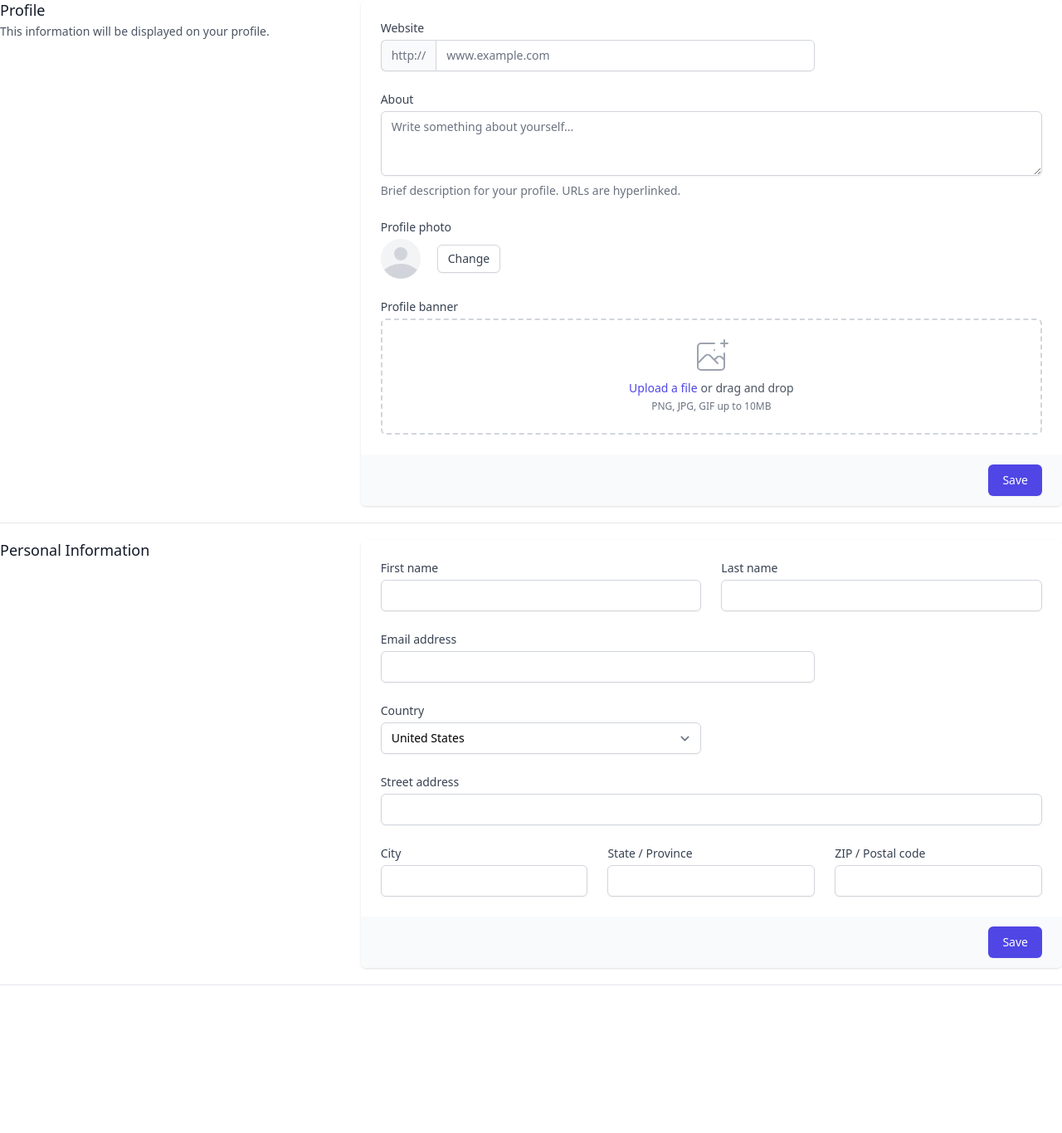
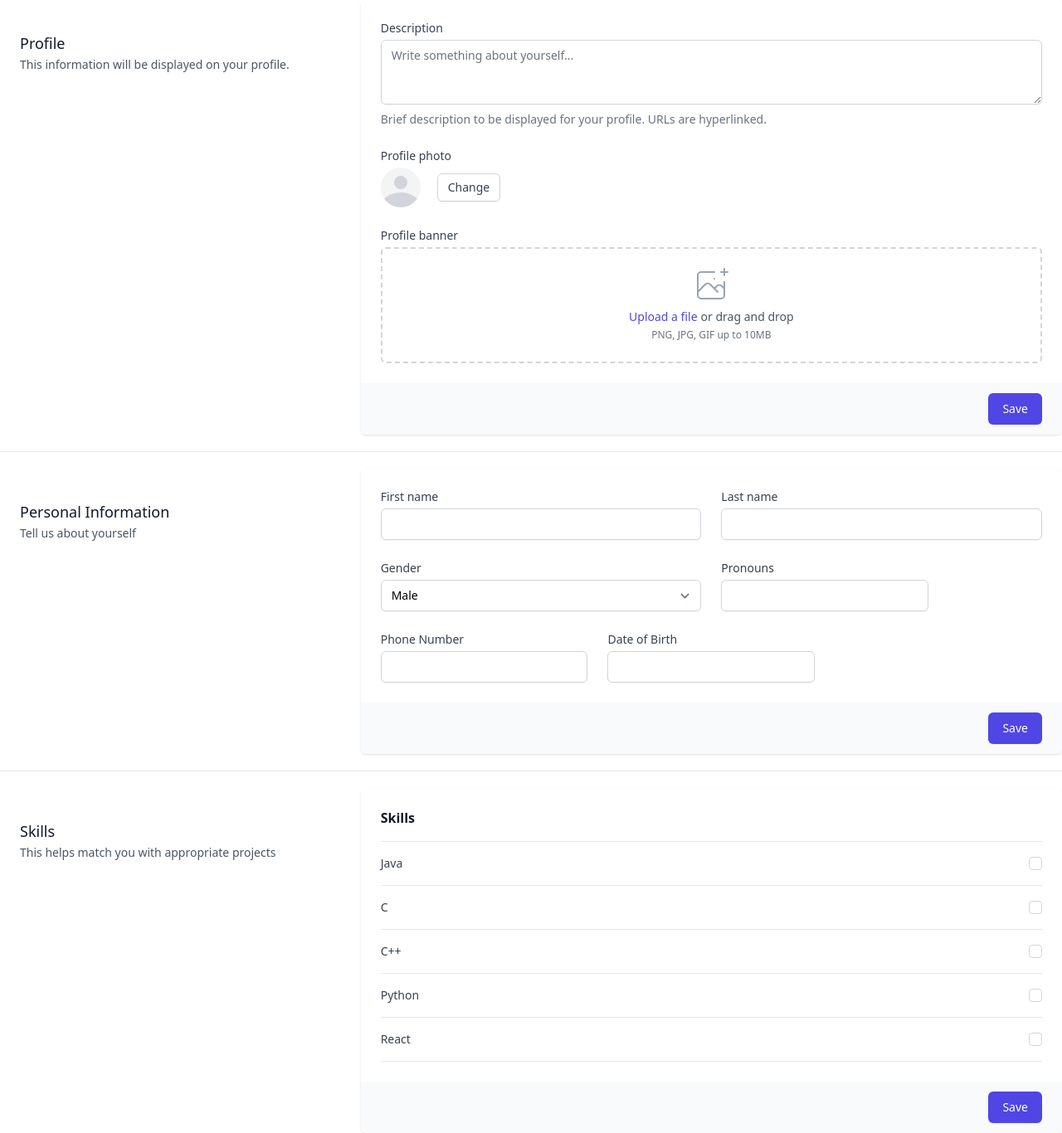
Before and after one commit to BobbyHealy/DevMatch, a Next.js app in the folder Frontend/: page /account/followup in a window 1280 px wide. Shown: the whole page at 83% size. Before the commit the page ends 1208 px from the top, so only its background shows below. Built offline with nearby package versions, Linux system fonts and the light colour scheme; no server answers.

Commit message:
Finished up followup_UI including SkillList

```diff
--- /dev/null
+++ b/Frontend/components/SkillList.js
@@ -0,0 +1,34 @@
+const skills = [
+  { id: 1, name: 'Java' },
+  { id: 2, name: 'C' },
+  { id: 3, name: 'C++' },
+  { id: 4, name: 'Python' },
+  { id: 5, name: 'React' },
+]
+
+  export default function SkillList() {
+    return (
+      <fieldset>
+        <legend className="text-base font-semibold leading-6 text-gray-900">Skills</legend>
+        <div className="mt-4 divide-y divide-gray-200 border-t border-b border-gray-200">
+          {skills.map((skill, skillIdx) => (
+            <div key={skillIdx} className="relative flex items-start py-4">
+              <div className="min-w-0 flex-1 text-sm">
+                <label htmlFor={`skill-${skill.id}`} className="select-none font-medium text-gray-700">
+                  {skill.name}
+                </label>
+              </div>
+              <div className="ml-3 flex h-5 items-center">
+                <input
+                  id={`skill-${skill.id}`}
+                  name={`skill-${skill.id}`}
+                  type="checkbox"
+                  className="h-4 w-4 rounded border-gray-300 text-indigo-600 focus:ring-indigo-500"
+                />
+              </div>
+            </div>
+          ))}
+        </div>
+      </fieldset>
+    )
+  }
--- a/Frontend/pages/account/followup.js
+++ b/Frontend/pages/account/followup.js
@@ -1,3 +1,4 @@
+import SkillList from "@/components/SkillList";
 import Head from "next/head";
 
 export default function FollowUp() {
@@ -7,7 +8,7 @@ export default function FollowUp() {
              <div>
                 <div className="md:grid md:grid-cols-3 md:gap-6">
                   <div className="md:col-span-1">
-                    <div className="px-4 sm:px-0">
+                    <div className="px-6 py-10">
                     <h3 className="text-lg font-medium leading-6 text-gray-900">Profile</h3>
                     <p className="mt-1 text-sm text-gray-600">
                         This information will be displayed on your profile.
@@ -18,29 +19,10 @@ export default function FollowUp() {
                     <form action="#" method="POST">
                       <div className="shadow sm:overflow-hidden sm:rounded-md">
                         <div className="space-y-6 bg-white px-4 py-5 sm:p-6">
-                        <div className="grid grid-cols-3 gap-6">
-                            <div className="col-span-3 sm:col-span-2">
-                            <label htmlFor="company-website" className="block text-sm font-medium text-gray-700">
-                                Website
-                            </label>
-                            <div className="mt-1 flex rounded-md shadow-sm">
-                                <span className="inline-flex items-center rounded-l-md border border-r-0 border-gray-300 bg-gray-50 px-3 text-sm text-gray-500">
-                                http://
-                                </span>
-                                <input
-                                type="text"
-                                name="company-website"
-                                id="company-website"
-                                className="block w-full flex-1 rounded-none rounded-r-md border-gray-300 focus:border-indigo-500 focus:ring-indigo-500 sm:text-sm"
-                                placeholder="www.example.com"
-                                />
-                            </div>
-                            </div>
-                        </div>
 
                           <div>
                             <label htmlFor="about" className="block text-sm font-medium text-gray-700">
-                            About
+                            Description
                             </label>
                             <div className="mt-1">
                             <textarea
@@ -53,7 +35,7 @@ export default function FollowUp() {
                             />
                           </div>
                             <p className="mt-2 text-sm text-gray-500">
-                            Brief description for your profile. URLs are hyperlinked.
+                              Brief description to be displayed for your profile. URLs are hyperlinked.
                             </p>
                         </div>
 
@@ -130,8 +112,11 @@ export default function FollowUp() {
             <div className="mt-10 sm:mt-0">
                 <div className="md:grid md:grid-cols-3 md:gap-6">
                 <div className="md:col-span-1">
-                    <div className="px-4 sm:px-0">
+                    <div className="px-6 py-10">
                     <h3 className="text-lg font-medium leading-6 text-gray-900">Personal Information</h3>
+                    <p className="mt-1 text-sm text-gray-600">
+                        Tell us about yourself
+                    </p>
                     </div>
                 </div>
                 <div className="mt-5 md:col-span-2 md:mt-0">
@@ -165,22 +150,10 @@ export default function FollowUp() {
                             />
                             </div>
 
-                            <div className="col-span-6 sm:col-span-4">
-                            <label htmlFor="email-address" className="block text-sm font-medium text-gray-700">
-                                Email address
-                            </label>
-                            <input
-                                type="text"
-                                name="email-address"
-                                id="email-address"
-                                autoComplete="email"
-                                className="mt-1 block w-full rounded-md border-gray-300 shadow-sm focus:border-indigo-500 focus:ring-indigo-500 sm:text-sm"
-                            />
-                            </div>
 
                             <div className="col-span-6 sm:col-span-3">
                             <label htmlFor="country" className="block text-sm font-medium text-gray-700">
-                                Country
+                                Gender
                             </label>
                             <select
                                 id="country"
@@ -188,28 +161,15 @@ export default function FollowUp() {
                                 autoComplete="country-name"
                                 className="mt-1 block w-full rounded-md border border-gray-300 bg-white py-2 px-3 shadow-sm focus:border-indigo-500 focus:outline-none focus:ring-indigo-500 sm:text-sm"
                             >
-                                <option>United States</option>
-                                <option>Canada</option>
-                                <option>Mexico</option>
+                                <option>Male</option>
+                                <option>Female</option>
+                                <option>Other</option>
                             </select>
-                            </div>
-
-                            <div className="col-span-6">
-                            <label htmlFor="street-address" className="block text-sm font-medium text-gray-700">
-                                Street address
-                            </label>
-                            <input
-                                type="text"
-                                name="street-address"
-                                id="street-address"
-                                autoComplete="street-address"
-                                className="mt-1 block w-full rounded-md border-gray-300 shadow-sm focus:border-indigo-500 focus:ring-indigo-500 sm:text-sm"
-                            />
                             </div>
 
                             <div className="col-span-6 sm:col-span-6 lg:col-span-2">
                             <label htmlFor="city" className="block text-sm font-medium text-gray-700">
-                                City
+                                Pronouns
                             </label>
                             <input
                                 type="text"
@@ -222,7 +182,7 @@ export default function FollowUp() {
 
                             <div className="col-span-6 sm:col-span-3 lg:col-span-2">
                             <label htmlFor="region" className="block text-sm font-medium text-gray-700">
-                                State / Province
+                                Phone Number
                             </label>
                             <input
                                 type="text"
@@ -235,7 +195,7 @@ export default function FollowUp() {
 
                             <div className="col-span-6 sm:col-span-3 lg:col-span-2">
                             <label htmlFor="postal-code" className="block text-sm font-medium text-gray-700">
-                                ZIP / Postal code
+                                Date of Birth
                             </label>
                             <input
                                 type="text"
@@ -266,6 +226,37 @@ export default function FollowUp() {
                 <div className="border-t border-gray-200" />
                 </div>
             </div>
+
+            <div>
+                <div className="md:grid md:grid-cols-3 md:gap-6">
+                  <div className="md:col-span-1">
+                    <div className="px-6 py-10">
+                    <h3 className="text-lg font-medium leading-6 text-gray-900">Skills</h3>
+                    <p className="mt-1 text-sm text-gray-600">
+                        This helps match you with appropriate projects
+                    </p>
+                    </div>
+                  </div>
+                <div className="mt-5 md:col-span-2 md:mt-0">
+                    <form action="#" method="POST">
+                      <div className="shadow sm:overflow-hidden sm:rounded-md">
+                        <div className="space-y-6 bg-white px-4 py-5 sm:p-6">
+                        <SkillList></SkillList>
+                      </div>
+                        <div className="bg-gray-50 px-4 py-3 text-right sm:px-6">
+                        <button
+                            type="submit"
+                            className="inline-flex justify-center rounded-md border border-transparent bg-indigo-600 py-2 px-4 text-sm font-medium text-white shadow-sm hover:bg-indigo-700 focus:outline-none focus:ring-2 focus:ring-indigo-500 focus:ring-offset-2"
+                        >
+                            Save
+                        </button>
+                        </div>
+                      </div>
+                    </form>
+                </div>
+              </div>
+            </div>
+
         </div>
     )
 }
```
Also changed, not shown: 1 other file (tests, documents, lock files or other folders). Lines whose indentation alone changed are shown as unchanged.
